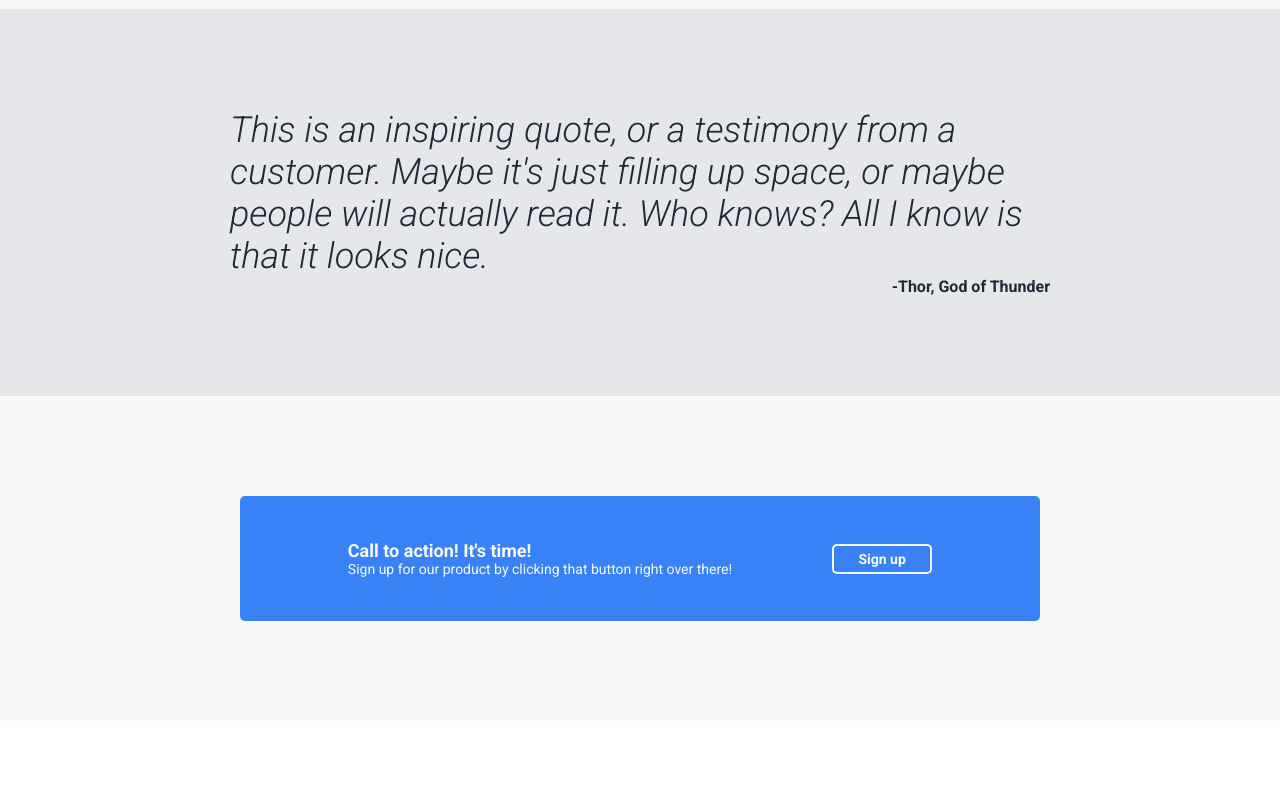
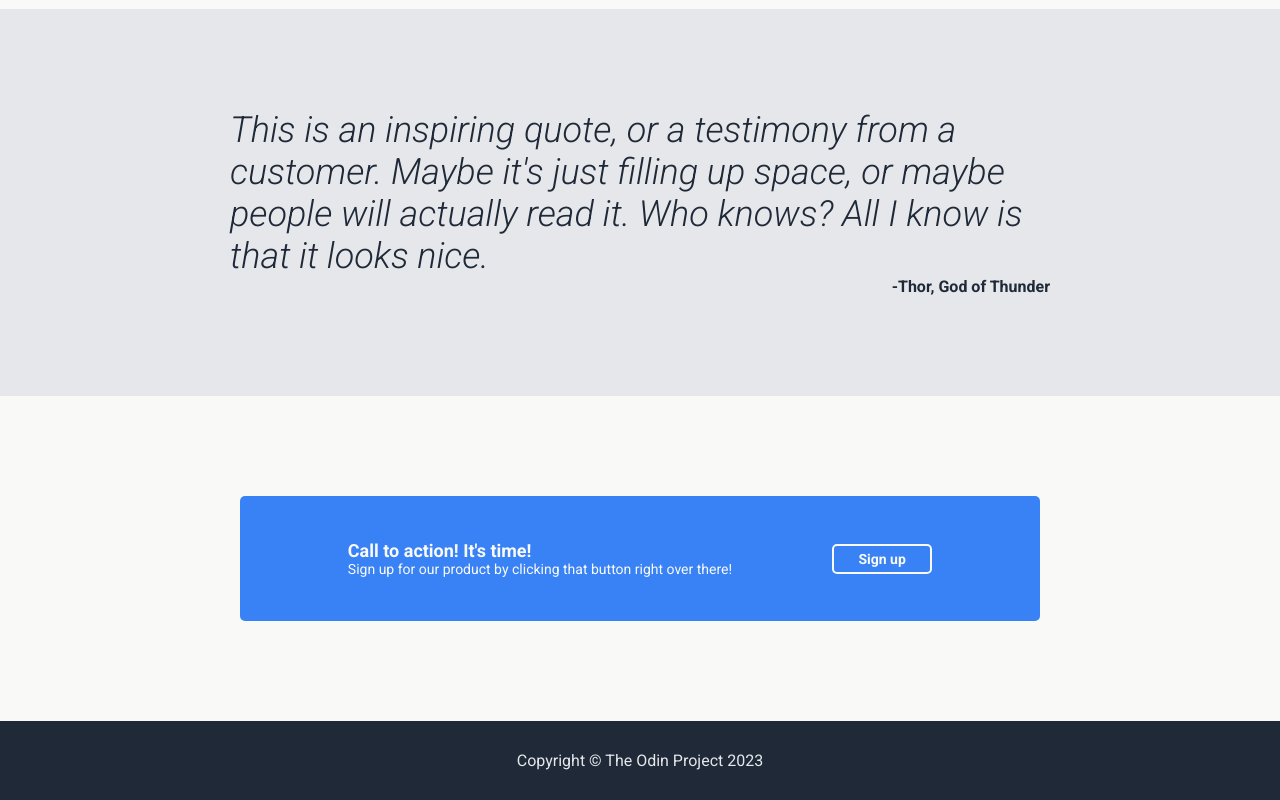
Before and after one commit to jesuspieru/landing-page, a plain HTML site: page index.html in a window 1280 px wide. Shown: the part 1038-1838 px from the top of the page. Before the commit the page ends 1759 px from the top, so only its background shows below. Drawn offline with Linux system fonts and the light colour scheme.

Commit message:
added footer section

```diff
--- a/index.html
+++ b/index.html
@@ -79,6 +79,11 @@
             <a class="signup-button" href="#">Sign up</a>
         </div>
     </div>
+    <div class="container-five">
+        <div class="footer-container">
+            <p class="footer">Copyright © The Odin Project 2023</p>
+        </div>
+    </div>
 </body>
 
 </html>
--- a/style.css
+++ b/style.css
@@ -225,3 +225,23 @@ a {
     font-weight: 700;
     font-size: 14px;
 }
+
+.container-five {
+    background-color: #1f2937;
+    margin-top: auto;
+}
+
+.footer-container {
+    display: flex;
+    justify-content: center;
+    align-items: center;
+    margin-top: 30px;
+    margin-bottom: 30px;
+}
+
+.footer {
+    color: #e5e7eb;
+    margin: 0;
+    padding: 0;
+    font-size: 16px;
+}
```
